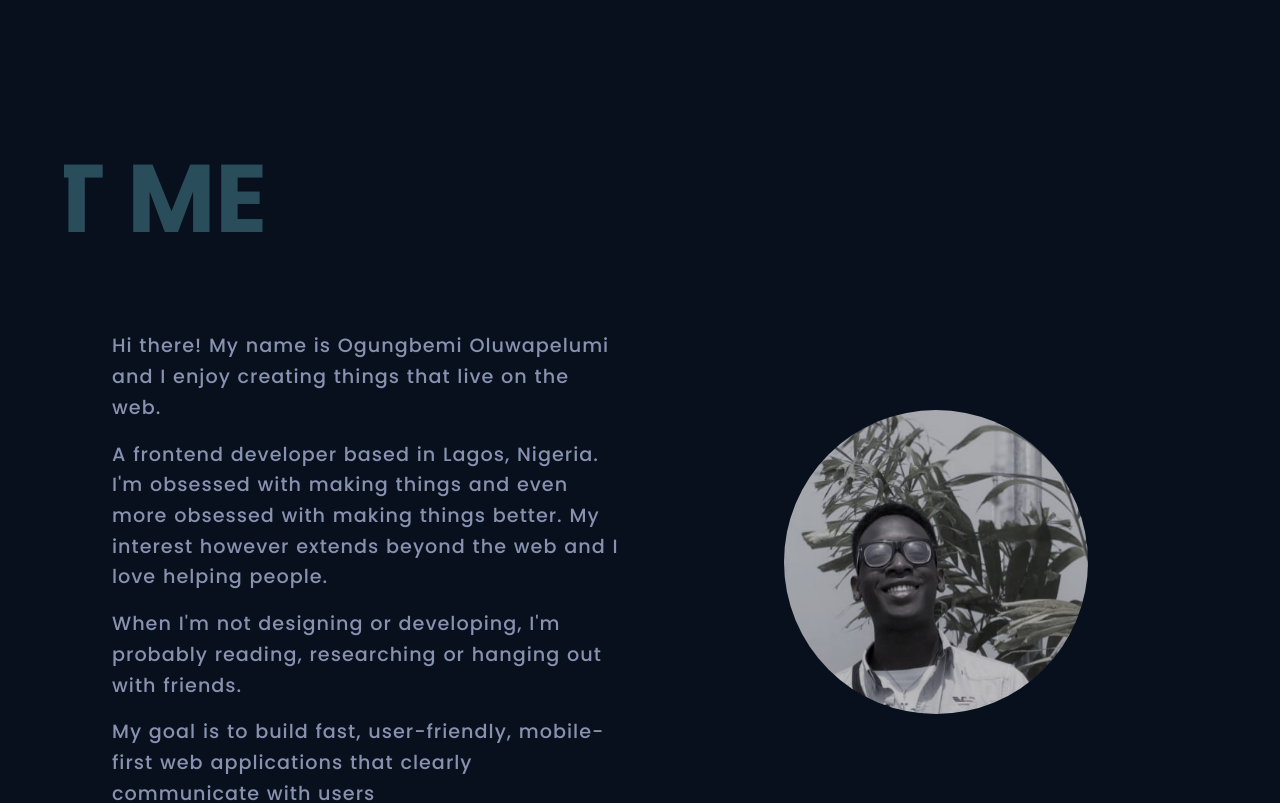
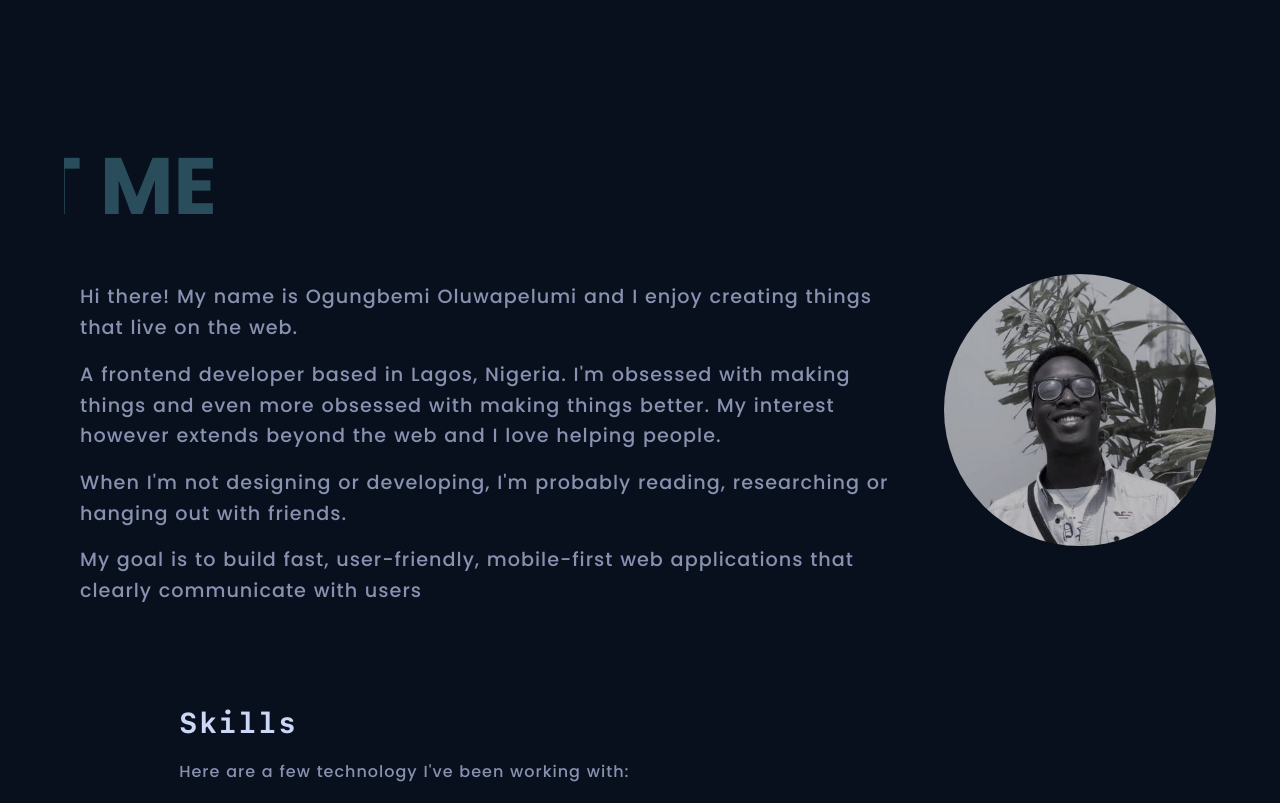
Before and after one commit to JhoellOpeyemi/my-portfolio, a React (Create React App) app: page / in a window 1280 px wide. Shown: the part 780-1583 px from the top of the page. Built offline with nearby package versions, Linux system fonts and the light colour scheme.

Commit message:
edited media queries

```diff
--- a/src/index.css
+++ b/src/index.css
@@ -129,8 +129,8 @@ li {
   background-color: var(--pry-color);
 }
 
-/* Style for screen sizes larger than 790px */
-@media screen and (min-width: 49.375rem) {
+/* Style for screen sizes larger than 859px */
+@media screen and (min-width: 53.7rem) {
   body {
     font-size: var(--desktop-font-size);
   }
--- a/src/styles/about.css
+++ b/src/styles/about.css
@@ -27,7 +27,7 @@
 .about-section-grid {
   display: grid;
   grid-template-columns: 1fr;
-  gap: 2rem;
+  gap: 2.2rem;
   margin: 1.8rem 0 0;
 }
 
@@ -37,19 +37,19 @@
 }
 
 .image-wrapper {
-  width: 15rem;
-  height: 15rem;
-  overflow: hidden;
-  border-radius: 50%;
+  display: flex;
+  justify-content: center;
+  align-items: flex-start;
+  width: 100%;
+  height: 100%;
   margin: auto;
 }
 
 .about-image {
-  width: 100%;
-  height: 100%;
+  width: 15rem;
+  height: 15rem;
   object-fit: cover;
-  transform: scale(1.5);
-  transform-origin: top;
+  border-radius: 50%;
 }
 
 .skills-group {
@@ -86,9 +86,9 @@
 }
 
 @media screen and (min-width: 31.25rem) {
-  .image-wrapper {
-    width: 19rem;
-    height: 19rem;
+  .about-image {
+    width: 16.5rem;
+    height: 16.5rem;
   }
 
   .skills-group {
@@ -99,14 +99,14 @@
   }
 }
 
-/* Style for screen sizes larger than 790px */
+/* Style for screen sizes larger than 859px */
 @media screen and (min-width: 53.7rem) {
   .about-section-heading {
-    font-size: 6rem;
+    font-size: 5rem;
   }
 
   .about-section-heading.in-view {
-    animation: aboutHeading 8s linear infinite;
+    animation: aboutHeading 7s linear infinite;
   }
 
   @keyframes aboutHeading {
@@ -120,23 +120,33 @@
 
   .about-section-grid {
     display: grid;
-    grid-template-columns: repeat(2, 1fr);
+    grid-template-columns: 2fr, 1fr;
     grid-template-areas:
       "details image"
       "skill skill";
   }
 
   .about-desc:first-child {
-    margin-top: 2rem;
+    margin-top: 0.5rem;
   }
 
   .about-details {
-    padding-left: 3rem;
+    padding-left: 1rem;
     grid-area: details;
   }
 
   .image-wrapper {
     grid-area: image;
+
+    border-radius: 0;
+  }
+
+  .about-image {
+    display: block;
+    width: 17rem;
+    height: 17rem;
+    transform: scale(1);
+    border-radius: 50%;
   }
 
   .skills-group {
--- a/src/styles/contact.css
+++ b/src/styles/contact.css
@@ -54,8 +54,8 @@
   width: 100%;
 }
 
-/* Style for screen sizes larger than 790px */
-@media screen and (min-width: 49.375rem) {
+/* Style for screen sizes larger than 859px */
+@media screen and (min-width: 53.7rem) {
   .contact-section-heading {
     font-size: 4rem;
   }
--- a/src/styles/header.css
+++ b/src/styles/header.css
@@ -166,8 +166,8 @@
   transform: rotate(45deg) translate(-5px, -10px);
 }
 
-/* Style for screen sizes larger than 790px */
-@media screen and (min-width: 49.375rem) {
+/* Style for screen sizes larger than 859px */
+@media screen and (min-width: 53.7rem) {
   /* Nav styles */
   .nav {
     background-color: transparent;
--- a/src/styles/hero.css
+++ b/src/styles/hero.css
@@ -62,18 +62,18 @@
   height: 2.4rem;
 }
 
-/* Style for screen sizes larger than 790px */
-@media screen and (min-width: 49.375rem) {
+/* Style for screen sizes larger than 859px */
+@media screen and (min-width: 53.7rem) {
   .main-container {
     min-height: 85vh;
   }
 
   .hero-heading {
-    font-size: 3.5rem;
+    font-size: 3.3rem;
   }
 
   .hero-desc {
-    font-size: 1.7rem;
+    font-size: 1.5rem;
     max-width: 45rem;
   }
 
--- a/src/styles/projects.css
+++ b/src/styles/projects.css
@@ -235,8 +235,8 @@ span.projects {
   }
 }
 
-/* Style for screen sizes larger than 790px */
-@media screen and (min-width: 49.375rem) {
+/* Style for screen sizes larger than 859px */
+@media screen and (min-width: 53.7rem) {
   .projects-heading-group {
     flex-direction: row-reverse;
     text-align: right;
@@ -257,8 +257,8 @@ span.projects {
   }
 
   .projects-subtitle {
-    font-size: 1.7rem;
-    margin: 3rem 0 5rem;
+    font-size: 1.5rem;
+    margin: 3rem 0 4rem;
   }
 
   .project-detail-title {
@@ -273,10 +273,7 @@ span.projects {
   .project-detail-image {
     width: 80%;
   }
-}
 
-/* Style for screen sizes larger than 860px */
-@media screen and (min-width: 53.75rem) {
   .divider-line {
     width: 100%;
   }
```
Also changed, not shown: src/assets/my-image.jpeg, 1 other file (tests, documents, lock files or other folders).
